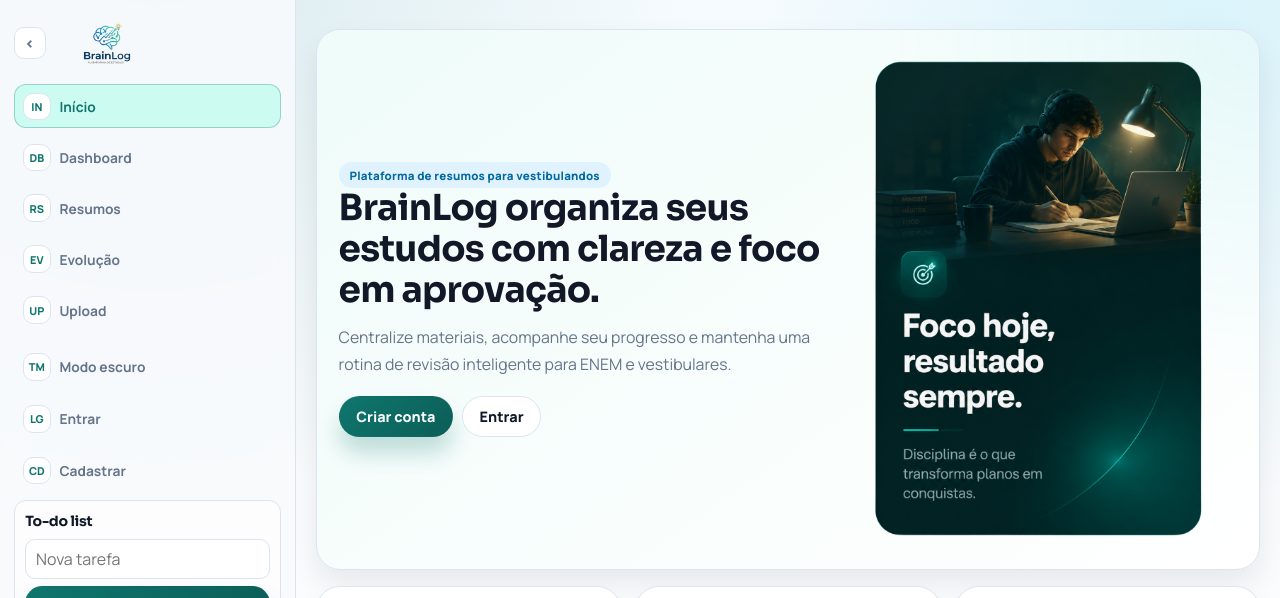
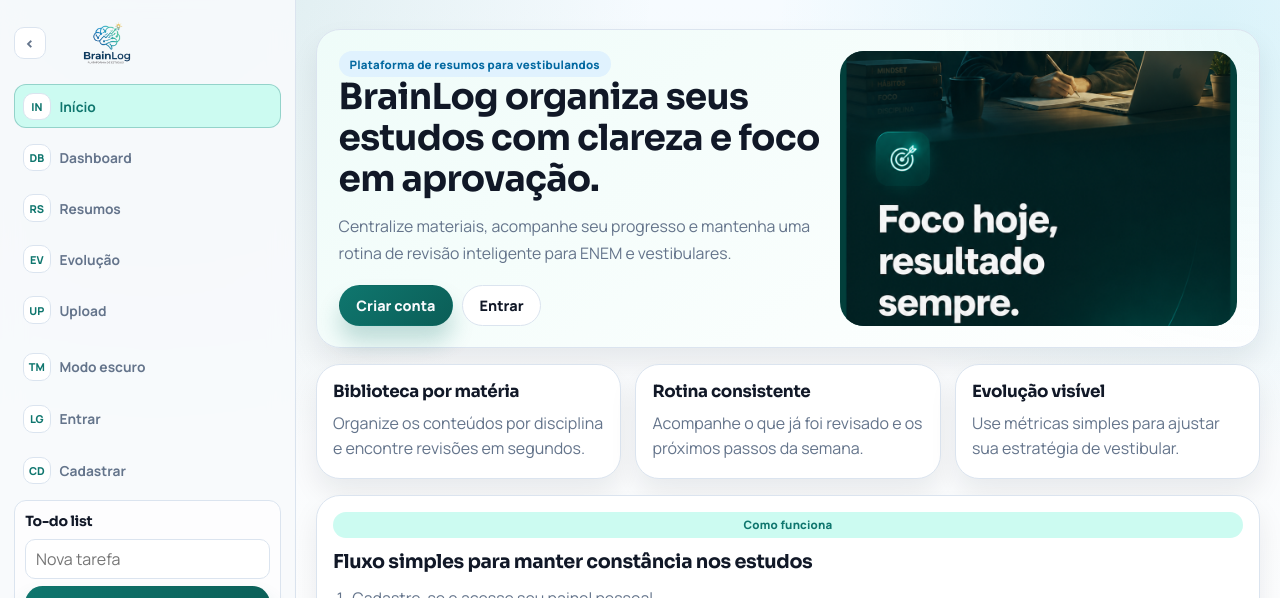
Before and after one commit to WilliamLeite93/Frameworks-Web, a Vue app in the folder proj-frameworks/frontend/: page / in a window 1280 px wide. Shown: the top 598 px of the page. Built offline with nearby package versions, Linux system fonts and the light colour scheme; no server answers.

Commit message:
ajuste front

```diff
--- a/proj-frameworks/frontend/src/pages/Home.vue
+++ b/proj-frameworks/frontend/src/pages/Home.vue
@@ -86,17 +86,20 @@
 }
 
 .hero-focus-card {
+  position: relative;
   width: 100%;
   height: 100%;
   min-height: 258px;
   border-radius: var(--radius-lg);
   overflow: hidden;
-  display: block;
+  background: #023f3b;
 }
 
 .hero-focus-card img {
-  width: 100%;
-  height: 100%;
+  position: absolute;
+  inset: -2.5% -9%;
+  width: 118%;
+  height: 105%;
   display: block;
   object-fit: cover;
 }
```
